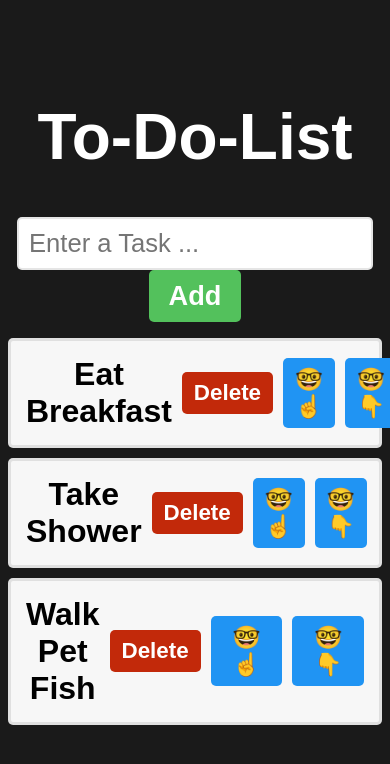
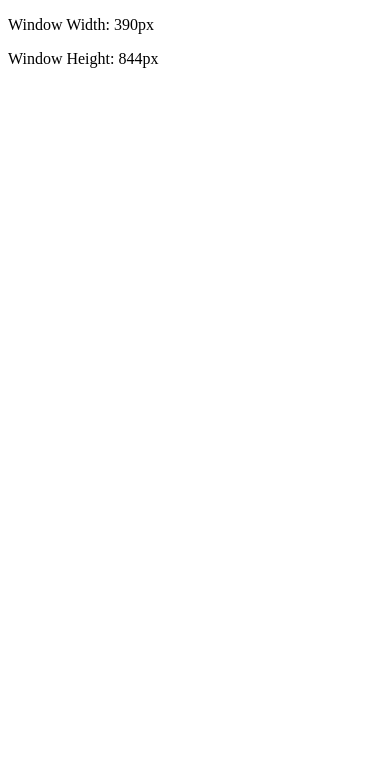
Before and after one commit to Domtracz/ReactJS, a React (Vite) app in the folder website/my-react-web/: page / in a window 390 px wide. Shown: the top 764 px of the page. Built offline with nearby package versions, Linux system fonts and the light colour scheme.

Commit message:
Use effect commit

```diff
--- a/website/my-react-web/src/App.jsx
+++ b/website/my-react-web/src/App.jsx
@@ -1,11 +1,11 @@
+import UseEffectMethod from "./UseEffectMethod";
 
-import ToDoList from "./ToDoList";
 
 
 function App() {
 
   return(
-    <ToDoList/>
+    <UseEffectMethod/>
   );
 }
 
--- /dev/null
+++ b/website/my-react-web/src/UseEffectMethod.jsx
@@ -0,0 +1,80 @@
+/*
+useEffect() = React Hook that tells React DOSOMW CODE WHEN (pick one):
+              This component re-renders
+              this component mounts
+              The state of a value
+
+useEffect(function,[dependancies])
+1. useEffect(() => {})          Runs after every re-render
+2. useEffect(() => {}, [])      Runs only on mount
+3. useEffect(() => {}, [value]) Runs on mount +when value changes
+
+Uses
+#1 Event Listeners
+#2 DOM manipulation
+#3 Subscribtions(real-time updates)
+#4 Fetching Data From an API
+#5 Clean up When a component unmounts
+*/
+
+import React,{useState, useEffect} from "react";
+
+
+function UseEffectMethod(){
+/*
+  const [count, setCount] = useState(0);
+  const [color, setColor] = useState("green");
+
+  useEffect(()=> {
+    document.title = `Count: ${count} ${color}`;
+  },[count,color])
+
+  function addCount(){
+    setCount(c=>c+1);
+  }
+
+  function subtractCount(){
+    setCount(c=>c-1);
+  }
+
+  function changeColor(){
+    setColor(c => c === "green" ? "red":"green");
+  }
+
+  return(<>
+  <p style={{color: color}}>Count: {count}</p>
+  <button onClick={addCount}>Add</button>
+  <button onClick={subtractCount}>Subtract</button><br/>
+  <button onClick={changeColor}>Change Color</button>
+  </>)
+  */
+
+  const [width, setWidth] = useState(window.innerWidth);
+  const [height, setHeight] = useState(window.innerHeight);
+
+  function handleResize(){
+    setWidth(window.innerWidth);
+    setHeight(window.innerHeight);
+
+  }
+
+  useEffect(() =>{
+    window.addEventListener("resize",handleResize);
+    console.log("EVENT LISTENER ADDED");
+
+    return() => {
+      window.removeEventListener("resize",handleResize);
+      console.log("event listener removed");
+    }
+},[]);
+
+useEffect(()=>{document.title = `Size: ${width} x ${height}`;
+},[width,height]);
+
+ return(<>
+ <p>Window Width: {width}px</p>
+ <p>Window Height: {height}px</p>
+ </>);
+}
+
+export default UseEffectMethod
--- a/website/my-react-web/src/index.css
+++ b/website/my-react-web/src/index.css
@@ -105,7 +105,7 @@
 }
 */
 /*To DO LIST*/
-
+/*
 body{
   background-color: hsl(0, 0%, 10%);
 }
@@ -186,7 +186,7 @@
   font-size: 1.4rem;
   margin-left: 10px;
 }
-
+*/
 
 
 
```
Also changed, not shown: website/my-react-web/src/assets/BackgroundClock.jpg (added), 1 other file (tests, documents, lock files or other folders).
